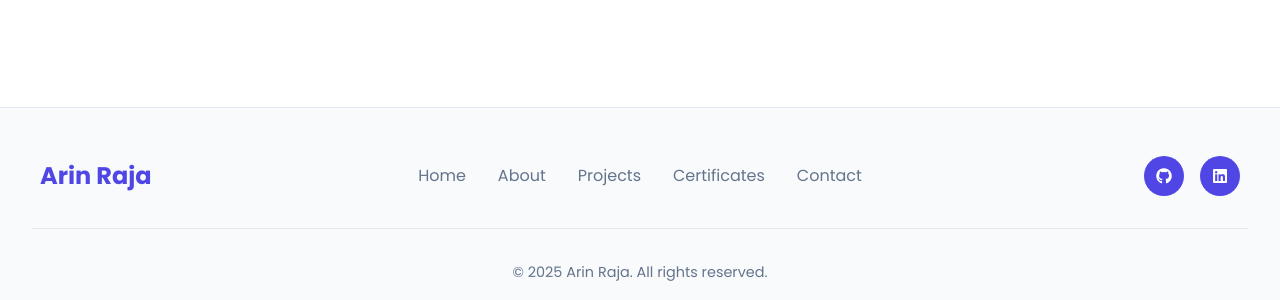
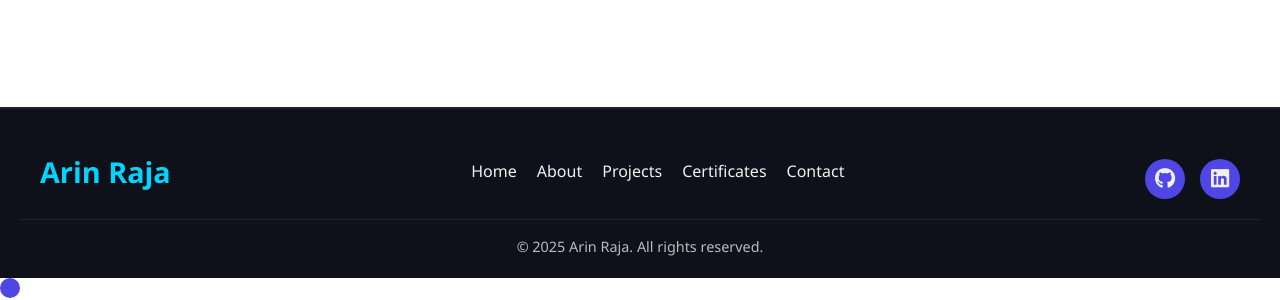
Before and after one commit to Arinraja/portfolio-site, a website: page public/index.html in a window 1280 px wide. Shown: the part 5562-5862 px from the top of the page. After the commit the page ends 5840 px from the top, so only its background shows below. Drawn offline with nearby package versions, Linux system fonts and the light colour scheme.

Commit message:
Update style.css

```diff
--- a/public/style.css
+++ b/public/style.css
@@ -1499,7 +1499,7 @@ body {
 }
 
 /* Footer */
-.footer {
+/* .footer {
   background: var(--bg-secondary);
   border-top: 1px solid var(--border);
   padding: 3rem 2rem 1rem;
@@ -1549,6 +1549,76 @@ body {
   border-top: 1px solid var(--border);
   color: var(--text-secondary);
   font-size: 0.9rem;
+} */
+.footer {
+  background-color: #0f111a; /* Dark professional background */
+  color: #f0f0f0; /* Light text for contrast */
+  font-family: 'Segoe UI', Tahoma, Geneva, Verdana, sans-serif;
+  padding: 40px 20px 20px 20px;
+  display: flex;
+  flex-direction: column;
+  align-items: center;
+  border-top: 2px solid #1f2233; /* subtle separation */
+}
+
+.footer-content {
+  display: flex;
+  flex-wrap: wrap;
+  justify-content: space-between;
+  width: 100%;
+  max-width: 1200px;
+  margin-bottom: 20px;
+}
+
+.footer-logo span {
+  font-size: 1.8rem;
+  font-weight: 700;
+  color: #00d4ff; /* Accent color for name/logo */
+}
+
+.footer-links {
+  display: flex;
+  flex-wrap: wrap;
+  gap: 20px;
+  margin: 10px 0;
+}
+
+.footer-links a {
+  text-decoration: none;
+  color: #f0f0f0;
+  font-weight: 500;
+  transition: color 0.3s ease, transform 0.3s ease;
+}
+
+.footer-links a:hover {
+  color: #00d4ff; /* hover accent */
+  transform: translateY(-2px);
+}
+
+.footer-social {
+  display: flex;
+  gap: 15px;
+  margin-top: 10px;
+}
+
+.footer-social .social-link {
+  color: #f0f0f0;
+  font-size: 1.3rem;
+  transition: color 0.3s ease, transform 0.3s ease;
+}
+
+.footer-social .social-link:hover {
+  color: #00d4ff;
+  transform: scale(1.2);
+}
+
+.footer-bottom {
+  text-align: center;
+  border-top: 1px solid #1f2233;
+  padding-top: 15px;
+  width: 100%;
+  font-size: 0.9rem;
+  color: #bbbbbb;
 }
 
 /* Responsive Design */
```
